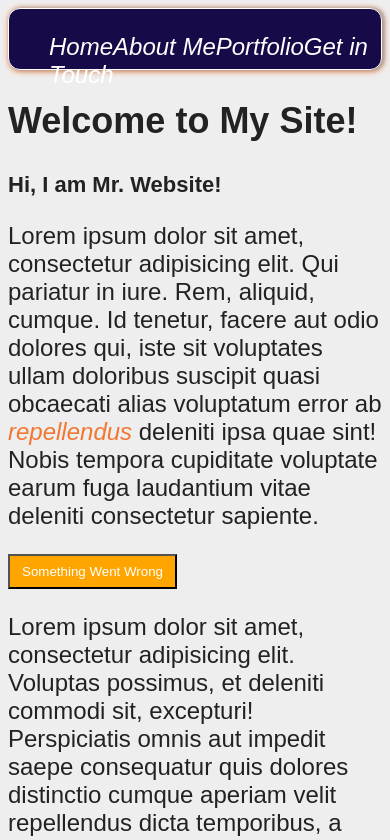
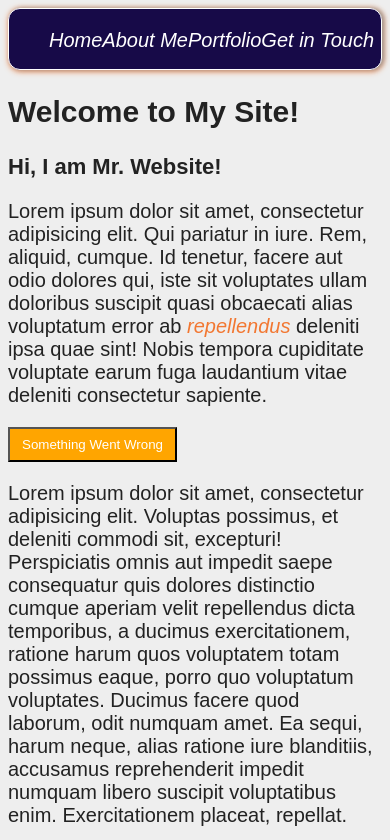
Before and after one commit to wasabi805/sass-udemy, a React app: page / in a window 390 px wide. Shown: the top 840 px of the page. Built offline with nearby package versions, Linux system fonts and the light colour scheme.

Commit message:
Media Queries for different screen sizes: moved media queries into mixin partial : note media queries are very bare bones: suggestion also to include a min- width for queries to trigger.

```diff
--- a/src/assets/css/main.css
+++ b/src/assets/css/main.css
@@ -13,7 +13,7 @@ body {
   background-color: #eee; }
   @media only screen and (max-width: 960px) {
     body {
-      font-size: 150%; } }
+      font-size: 125%; } }
 
 h1, h2, h3, h4 {
   font-family: "Titillium Web", Arial, serif; }
--- a/src/assets/sass/main.scss
+++ b/src/assets/sass/main.scss
@@ -40,9 +40,12 @@ body{
   background-color: #eee;
 
   //nested media query : increase font size screen<960px
-  @media only screen and(max-width:960px) {
-    font-size: 150%;
-  }
+  @include tiny-screens;
+  @include small-screens;
+  @include medium-screens;
+  @include large-screens{
+    font-size: 125%;
+  };
 }
 
 h1, h2, h3, h4 {
@@ -101,10 +104,13 @@ a {
 #main {
   width: $content-width;
   //NESTED Media Query
-  @media only screen and(max-width: 960px) {
+
+
+  @include large-screens{
     width: auto;
     max-width: $content-width;
-  }
+  }//replaced media query here as well
+
 
   margin-left: auto;
   margin-right: auto;
--- a/src/assets/sass/partials/mixins/_mixin-lessons.scss
+++ b/src/assets/sass/partials/mixins/_mixin-lessons.scss
@@ -1,3 +1,32 @@
+
+
+//----- Screen size Media Queries -----
+@mixin tiny-screens(){
+  @media only screen and(max-width: 320px){
+    @content;
+  }
+}
+
+@mixin small-screens(){
+  @media only screen and(max-width: 480px){
+    @content;
+  }
+}
+
+@mixin medium-screens(){
+  @media only screen and(max-width: 680px){
+    @content;
+  }
+}
+
+@mixin large-screens(){
+  @media only screen and(max-width: 960px){
+    @content;
+  }
+}
+
+
+
 
 @mixin google-font($font){
   $font: unquote($font);
```
